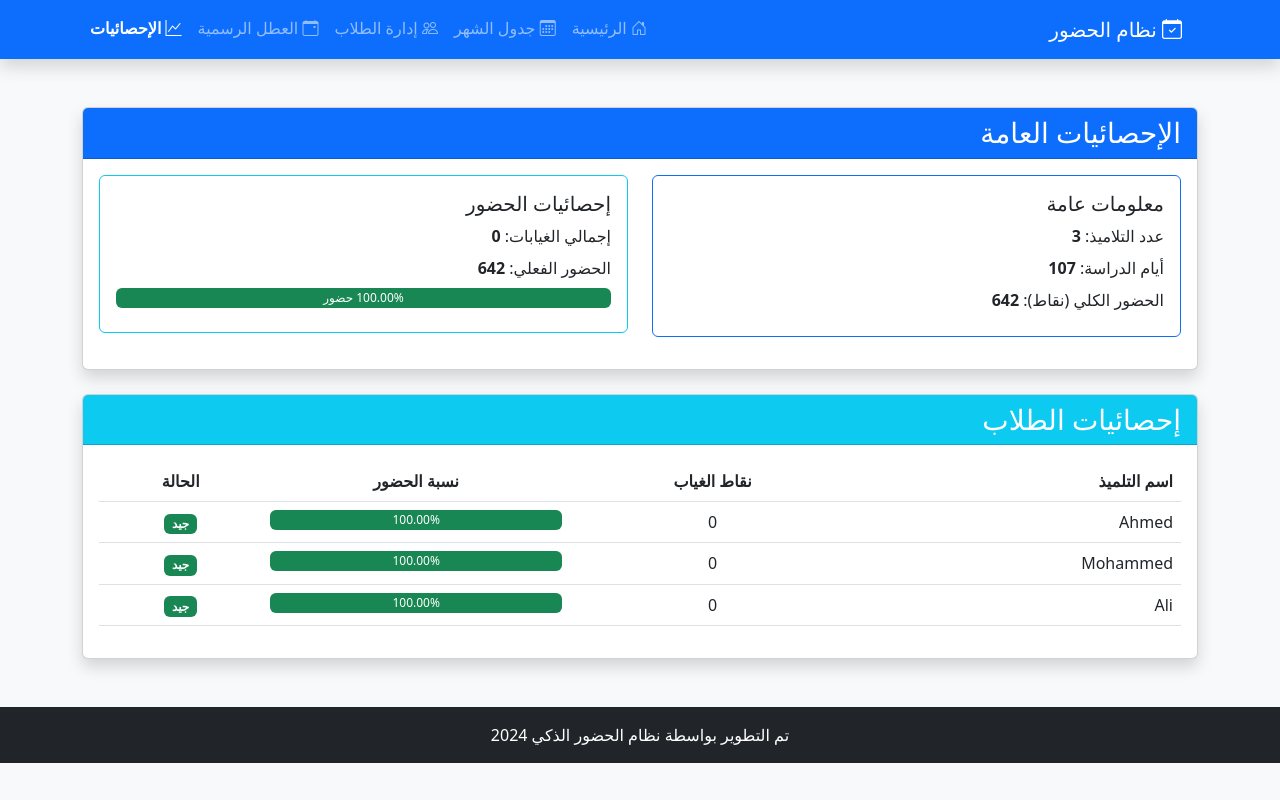
After one commit to dodoakram/attendance_systema, a Flask app: page /statistics in a window 1280 px wide. The commit adds this page. Run offline with Flask 2, Linux system fonts and the light colour scheme; data comes from the database, SQL or seed files in the repository; both versions use the stored data as it was after the commit; data that the repository does not hold is empty.

Commit message:
Add files via upload

```diff
--- a/app.py
+++ b/app.py
@@ -21,6 +21,7 @@ class Absence(db.Model):
     __tablename__ = 'absences'  # Change table name
     id = db.Column(db.Integer, primary_key=True)
     date = db.Column(db.Date, nullable=False)
+    absence_type = db.Column(db.String(10), nullable=False, default='full')  # 'full' أو 'half'
     student_id = db.Column(db.Integer, db.ForeignKey('students.id'), nullable=False)
 
 class Holiday(db.Model):
@@ -52,37 +53,43 @@ create_tables()
 def index():
     students = Student.query.all()
     holidays = Holiday.query.all()
-    return render_template('index.html', students=students, holidays=holidays)
+    today = date.today()
+    return render_template('index.html', students=students, holidays=holidays, today=today)
 
 @app.route('/add_absence', methods=['POST'])
 def add_absence():
     student_id = request.form.get('student_id')
     absence_date = request.form.get('absence_date')
+    absence_type = request.form.get('absence_type', 'full')
+
+    if absence_type not in ['full', 'half']:
+        flash('نوع الغياب غير صحيح', 'danger')
+        return redirect(url_for('index'))
 
     student = Student.query.get(student_id)
 
     if student:
-        # Convert string date to date object
         try:
             if absence_date:
                 absence_date = date.fromisoformat(absence_date)
             else:
                 absence_date = date.today()
 
-            # Check if it's not a holiday
             holiday = Holiday.query.filter_by(date=absence_date).first()
-            # Check if it's not a weekend (Friday=4 or Saturday=5)
             is_weekend = absence_date.weekday() in [4, 5]
 
             if not holiday and not is_weekend:
-                # Check if absence already exists
                 existing_absence = Absence.query.filter_by(
                     student_id=student.id,
                     date=absence_date
                 ).first()
 
                 if not existing_absence:
-                    absence = Absence(student_id=student.id, date=absence_date)
+                    absence = Absence(
+                        student_id=student.id,
+                        date=absence_date,
+                        absence_type=absence_type
+                    )
                     db.session.add(absence)
                     db.session.commit()
                     flash('تم تسجيل الغياب بنجاح', 'success')
@@ -94,6 +101,7 @@ def add_absence():
             flash('تاريخ غير صحيح', 'danger')
     return redirect(url_for('index'))
 
+
 @app.route('/holidays', methods=['GET', 'POST'])
 def manage_holidays():
     if request.method == 'POST':
@@ -104,9 +112,9 @@ def manage_holidays():
             holiday = Holiday(date=holiday_date, description=description)
             db.session.add(holiday)
             db.session.commit()
-            flash('Holiday added successfully', 'success')
+            flash('تم إضافة العطلة بنجاح', 'success')
         else:
-            flash('Date already recorded', 'danger')
+            flash('هذا التاريخ مسجل مسبقاً', 'danger')
 
     holidays = Holiday.query.order_by(Holiday.date.desc()).all()
     return render_template('holidays.html', holidays=holidays)
@@ -131,12 +139,112 @@ def add_student():
 
 @app.route('/delete_student/<int:id>', methods=['POST'])
 def delete_student(id):
-    student = Student.query.get_or_404(id)
-    db.session.delete(student)
-    db.session.commit()
-    flash('Student deleted successfully', 'success')
+    try:
+        student = Student.query.get_or_404(id)
+        name = student.name
+        db.session.delete(student)
+        db.session.commit()
+        flash(f'تم حذف الطالب {name} بنجاح', 'success')
+    except Exception as e:
+        db.session.rollback()
+        flash('حدث خطأ أثناء حذف الطالب', 'danger')
     return redirect(url_for('manage_students'))
 
+@app.route('/delete_holiday/<int:id>', methods=['POST'])
+def delete_holiday(id):
+    try:
+        holiday = Holiday.query.get_or_404(id)
+        date = holiday.date
+        db.session.delete(holiday)
+        db.session.commit()
+        flash(f'تم حذف العطلة بتاريخ {date.strftime("%Y-%m-%d")} بنجاح', 'success')
+    except Exception as e:
+        db.session.rollback()
+        flash('حدث خطأ أثناء حذف العطلة', 'danger')
+    return redirect(url_for('manage_holidays'))
+
+@app.route('/statistics')
+def statistics():
+    # تواريخ بداية ونهاية الفصل الدراسي (ديناميكية)
+    today = date.today()
+    if today.month >= 9:  # إذا كنا في الفصل الأول
+        start_date = date(today.year, 9, 1)
+        end_date = date(today.year + 1, 1, 31)
+    else:  # إذا كنا في الفصل الثاني
+        start_date = date(today.year, 2, 1)
+        end_date = date(today.year, 6, 30)
+
+    # حساب أيام الدراسة (بدون عطلات نهاية الأسبوع والعطل الرسمية)
+    all_days = []
+    current_day = start_date
+    while current_day <= end_date:
+        all_days.append(current_day)
+        current_day += timedelta(days=1)
+
+    # استبعاد العطلات الرسمية
+    holidays = [h.date for h in Holiday.query.all()]
+
+    # استبعاد الجمعة (4) والسبت (5)
+    study_days = [day for day in all_days
+                  if day.weekday() not in [4, 5] # الجمعة والسبت
+                  and day not in holidays]
+
+    total_study_days = len(study_days)
+
+    # عدد التلاميذ
+    total_students = Student.query.count()
+
+    # الحضور الكلي (يوم كامل = 2 نقطة، نصف يوم = 1 نقطة)
+    total_possible_attendance = total_students * total_study_days * 2
+
+    # حساب الغيابات (يوم كامل = 2 نقطة، نصف يوم = 1 نقطة)
+    all_absences = Absence.query.all()
+    total_absence_points = sum(
+        2 if ab.absence_type == 'full' else 1
+        for ab in all_absences
+        if ab.date in study_days # تأكد أن الغياب في أيام الدراسة
+    )
+
+    # الحضور الفعلي
+    actual_attendance = total_possible_attendance - total_absence_points
+
+    # النسب المئوية
+    if total_possible_attendance > 0:
+        attendance_percent = (actual_attendance / total_possible_attendance) * 100
+        absence_percent = (total_absence_points / total_possible_attendance) * 100
+    else:
+        attendance_percent = 0
+        absence_percent = 0
+
+    # إحصائيات إضافية
+    students = Student.query.all()
+    student_stats = []
+    for student in students:
+        student_absences = Absence.query.filter_by(student_id=student.id).all()
+        student_absence_points = sum(
+            2 if ab.absence_type == 'full' else 1
+            for ab in student_absences
+            if ab.date in study_days
+        )
+        student_possible = total_study_days * 2
+        student_actual = student_possible - student_absence_points
+        student_stats.append({
+            'name': student.name,
+            'absences': student_absence_points,
+            'attendance_percent': (student_actual / student_possible * 100) if student_possible > 0 else 0
+        })
+
+    return render_template(
+        'statistics.html',
+        total_students=total_students,
+        total_study_days=total_study_days,
+        total_possible_attendance=total_possible_attendance,
+        total_absence_points=total_absence_points,
+        actual_attendance=actual_attendance,
+        attendance_percent=attendance_percent,
+        absence_percent=absence_percent,
+        student_stats=student_stats
+    )
 @app.route('/monthly_view')
 def monthly_view():
     # Get the current year and month
@@ -197,26 +305,5 @@ def monthly_view():
                          month_name=calendar.month_name[month],
                          year=year)
 
-@app.cli.command('init')
-def init_db():
-    """Initialize initial data"""
-    db.create_all()
-    initial_students = ['Ahmed', 'Mohammed', 'Fatima', 'Ali', 'Maryam']
-    for name in initial_students:
-        if not Student.query.filter_by(name=name).first():
-            db.session.add(Student(name=name))
-    db.session.commit()
-    print('Initial data initialized successfully!')
-
-@app.cli.command('reset-db')
-def reset_db():
-    """Reset the database"""
-    with app.app_context():
-        # Drop all tables
-        db.drop_all()
-        # Create all tables
-        db.create_all()
-        print('Database has been reset successfully!')
-
 if __name__ == '__main__':
     app.run(debug=True)
--- a/templates/base.html
+++ b/templates/base.html
@@ -3,6 +3,8 @@
 <head>
     <meta charset="UTF-8">
     <meta name="viewport" content="width=device-width, initial-scale=1.0">
+    <meta name="description" content="نظام إدارة الحضور للطلاب">
+    <meta http-equiv="Content-Language" content="ar">
     <title>نظام إدارة الحضور</title>
     <link href="https://cdn.jsdelivr.net/npm/bootstrap@5.3.0/dist/css/bootstrap.min.css" rel="stylesheet">
     <link rel="stylesheet" href="https://cdn.jsdelivr.net/npm/bootstrap-icons@1.11.1/font/bootstrap-icons.css">
@@ -47,6 +49,11 @@
                             <i class="bi bi-calendar-event"></i> العطل الرسمية
                         </a>
                     </li>
+                    <li class="nav-item">
+                        <a class="nav-link {{ 'active' if request.path == '/statistics' }}" href="{{ url_for('statistics') }}">
+                            <i class="bi bi-graph-up"></i> الإحصائيات
+                        </a>
+                    </li>
                 </ul>
             </div>
         </div>
@@ -69,18 +76,20 @@
 
     <footer class="bg-dark text-white py-3 mt-5">
         <div class="container text-center">
-            <p class="mb-0">تم التطوير بواسطة نظام الحضور الذكي © 2024</p>
+            <p class="mb-0">تم التطوير بواسطة نظام الحضور الذكي 2024</p>
         </div>
     </footer>
 
-    <script src="https://cdn.jsdelivr.net/npm/bootstrap@5.3.0/dist/js/bootstrap.bundle.min.js"></script>
+    <script src="https://cdn.jsdelivr.net/npm/bootstrap@5.3.0/dist/js/bootstrap.bundle.min.js" defer></script>
     <script>
         // تأكيد قبل الحذف
-        document.querySelectorAll('.confirm-delete').forEach(button => {
-            button.addEventListener('click', (e) => {
-                if (!confirm('هل أنت متأكد من هذا الإجراء؟')) {
-                    e.preventDefault();
-                }
+        document.addEventListener('DOMContentLoaded', function() {
+            document.querySelectorAll('.confirm-delete').forEach(button => {
+                button.addEventListener('click', (e) => {
+                    if (!confirm('هل أنت متأكد من هذا الإجراء؟')) {
+                        e.preventDefault();
+                    }
+                });
             });
         });
     </script>
--- /dev/null
+++ b/templates/statistics.html
@@ -0,0 +1,94 @@
+{% extends "base.html" %}
+
+{% block content %}
+<div class="row">
+    <div class="col-12">
+        <div class="card shadow mb-4">
+            <div class="card-header bg-primary text-white">
+                <h3 class="mb-0">الإحصائيات العامة</h3>
+            </div>
+            <div class="card-body">
+                <div class="row">
+                    <div class="col-md-6">
+                        <div class="card border-primary mb-3">
+                            <div class="card-body">
+                                <h5 class="card-title">معلومات عامة</h5>
+                                <p class="mb-2">عدد التلاميذ: <strong>{{ total_students }}</strong></p>
+                                <p class="mb-2">أيام الدراسة: <strong>{{ total_study_days }}</strong></p>
+                                <p class="mb-2">الحضور الكلي (نقاط): <strong>{{ total_possible_attendance }}</strong></p>
+                            </div>
+                        </div>
+                    </div>
+                    <div class="col-md-6">
+                        <div class="card border-info mb-3">
+                            <div class="card-body">
+                                <h5 class="card-title">إحصائيات الحضور</h5>
+                                <p class="mb-2">إجمالي الغيابات: <strong>{{ total_absence_points }}</strong></p>
+                                <p class="mb-2">الحضور الفعلي: <strong>{{ actual_attendance }}</strong></p>
+                                <div class="progress mb-2" style="height: 20px;">
+                                    <div class="progress-bar bg-success"
+                                         role="progressbar"
+                                         style="width: {{ attendance_percent }}%">
+                                        {{ "%.2f"|format(attendance_percent) }}% حضور
+                                    </div>
+                                    <div class="progress-bar bg-danger"
+                                         role="progressbar"
+                                         style="width: {{ absence_percent }}%">
+                                        {{ "%.2f"|format(absence_percent) }}% غياب
+                                    </div>
+                                </div>
+                            </div>
+                        </div>
+                    </div>
+                </div>
+            </div>
+        </div>
+
+        <div class="card shadow">
+            <div class="card-header bg-info text-white">
+                <h3 class="mb-0">إحصائيات الطلاب</h3>
+            </div>
+            <div class="card-body">
+                <div class="table-responsive">
+                    <table class="table table-hover">
+                        <thead>
+                            <tr>
+                                <th>اسم التلميذ</th>
+                                <th class="text-center">نقاط الغياب</th>
+                                <th class="text-center">نسبة الحضور</th>
+                                <th class="text-center">الحالة</th>
+                            </tr>
+                        </thead>
+                        <tbody>
+                            {% for student in student_stats %}
+                            <tr>
+                                <td>{{ student.name }}</td>
+                                <td class="text-center">{{ student.absences }}</td>
+                                <td class="text-center">
+                                    <div class="progress" style="height: 20px;">
+                                        <div class="progress-bar {% if student.attendance_percent < 75 %}bg-danger{% elif student.attendance_percent < 90 %}bg-warning{% else %}bg-success{% endif %}"
+                                             role="progressbar"
+                                             style="width: {{ student.attendance_percent }}%">
+                                            {{ "%.2f"|format(student.attendance_percent) }}%
+                                        </div>
+                                    </div>
+                                </td>
+                                <td class="text-center">
+                                    {% if student.attendance_percent < 75 %}
+                                        <span class="badge bg-danger">ضعيف</span>
+                                    {% elif student.attendance_percent < 90 %}
+                                        <span class="badge bg-warning">متوسط</span>
+                                    {% else %}
+                                        <span class="badge bg-success">جيد</span>
+                                    {% endif %}
+                                </td>
+                            </tr>
+                            {% endfor %}
+                        </tbody>
+                    </table>
+                </div>
+            </div>
+        </div>
+    </div>
+</div>
+{% endblock %}
```
Also changed, not shown: templates/holidays.html (+50 -5 lines), templates/index.html (+24 -4 lines), templates/monthly_view.html (+22 -11 lines), attendance.db (added).
